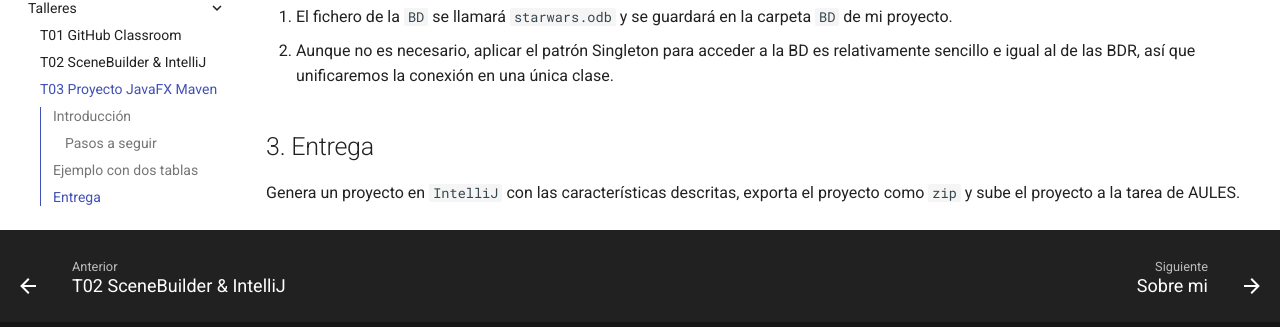
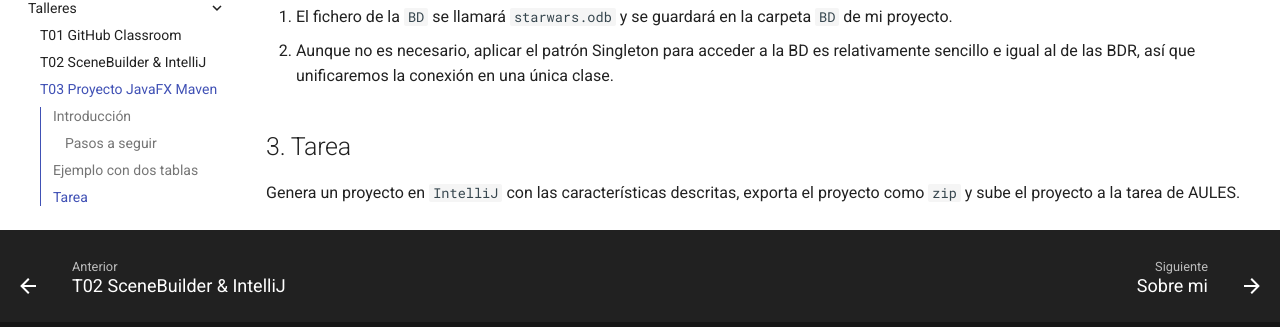
Before and after one commit to martinezpenya/1DAMProgramacion, an MkDocs documentation site: the page built from docs/UD11/UD11_T03_CRUD_ObjectDB_ES.md, in a window 1280 px wide and 900 px high, scrolled down 631 px. Shown: the part 513-840 px from the top of the window. Built offline with MkDocs 1.6.1 and Material for MkDocs 9.7.7, drawn with Linux system fonts in a browser that asks for light colours; comment, search, counter and statistics services are not loaded.

Commit message:
fix: replace entrega with Tarea

````diff
--- a/docs/UD10/UD10_T02_Conectores_ES.md
+++ b/docs/UD10/UD10_T02_Conectores_ES.md
@@ -70,7 +70,7 @@
 
 <img src="assets/LoadMavenChanges.png" alt="Cargar cambios de Maven" style="zoom:50%;" />
 
-## Entrega
+## Tarea
 
 Ahora que conoces las diferencias entre agregar una libreria manualmente o mediante Maven, genera un documento pdf con el siguiente contenido:
 
--- a/docs/UD10/UD10_T03_AWS_IntelliJ_ES.md
+++ b/docs/UD10/UD10_T03_AWS_IntelliJ_ES.md
@@ -304,7 +304,7 @@ Elige un número de película y te mostraré los personajes que aparecen en ella
 > </dependency>
 > ```
 
-## Entrega
+## Tarea
 
 Ahora que has visto como crear una BBDD en AWS:
 
--- a/docs/UD10/UD10_T04_DAO_ES.md
+++ b/docs/UD10/UD10_T04_DAO_ES.md
@@ -1668,7 +1668,7 @@ public class Main {
 - **Localización de la BBDD**. En este caso he apostado por alojar la BBDD en un servidor AWS, pero si lo prefieres puedes hacerlo localmente. Eso si, asegurate que le das toda la información necesaria al docente para que pueda reproducir tu entorno y poder evaluar que tu proyecto funciona como se espera.
 - **Rendimiento**: En según que casos, si las tablas tienen muchísima información pueden provocar salidas muy lentas, o incluso errores de *timeout*.
 
-## Entrega
+## Tarea
 
 Teniendo todo lo anterior en cuenta debes...
 
--- a/docs/UD11/UD11_T03_CRUD_ObjectDB_ES.md
+++ b/docs/UD11/UD11_T03_CRUD_ObjectDB_ES.md
@@ -34,6 +34,6 @@ Más consideraciones:
 1. El fichero de la `BD` se llamará `starwars.odb` y se guardará en la carpeta `BD` de mi proyecto.
 2. Aunque no es necesario, aplicar el patrón Singleton para acceder a la BD es relativamente sencillo e igual al de las BDR, así que unificaremos la conexión en una única clase.
 
-## Entrega
+## Tarea
 
 Genera un proyecto en `IntelliJ`  con las características descritas, exporta el proyecto como `zip` y sube el proyecto a la tarea de AULES.
````
Also changed, not shown: docs/UD11/UD11_T02_ObjectDB_ES.md (+1 -1 lines).
